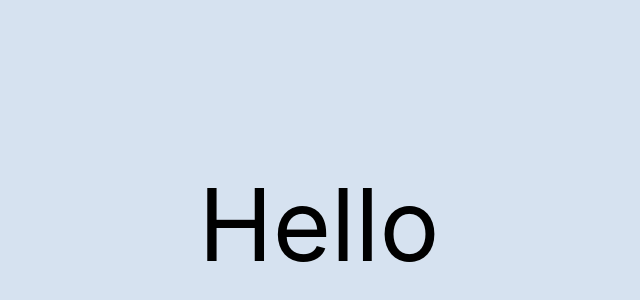
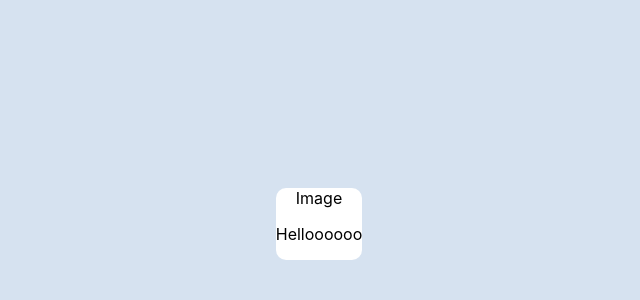
Before and after one commit to a-zajonc/qr-code-component, a React (Create React App) app: page / in a window 1280 px wide. Shown: the part 176-476 px from the top of the page, without its empty margins (321-961 px from the left). Built offline with nearby package versions, Linux system fonts and the light colour scheme.

Commit message:
Add QR Code Component

```diff
--- a/src/App.js
+++ b/src/App.js
@@ -1,8 +1,9 @@
 import styles from './App.module.css';
+import { QRComponent } from './Components';
 
 function App() {
   return <div className={styles.App}>
-    <p className={styles.text}>Hello</p>
+    <QRComponent />
   </div>
 
 }
--- /dev/null
+++ b/src/Components/QRImage/index.js
@@ -0,0 +1,6 @@
+
+export function QRImage() {
+    return <div>
+        Image
+    </div>
+}
--- /dev/null
+++ b/src/Components/Text/index.js
@@ -0,0 +1,4 @@
+
+export function Text() {
+    return <p>Helloooooo</p>
+}
--- /dev/null
+++ b/src/Components/index.js
@@ -0,0 +1,10 @@
+import { QRImage } from "./QRImage";
+import { Text } from "./Text";
+import styles from './index.module.css';
+
+export function QRComponent() {
+    return <div className={styles.componentDiv}>
+        <QRImage />
+        <Text />
+    </div>
+}
--- /dev/null
+++ b/src/Components/index.module.css
@@ -0,0 +1,4 @@
+.componentDiv {
+  background-color: white;
+  border-radius: 10px;
+}
```
